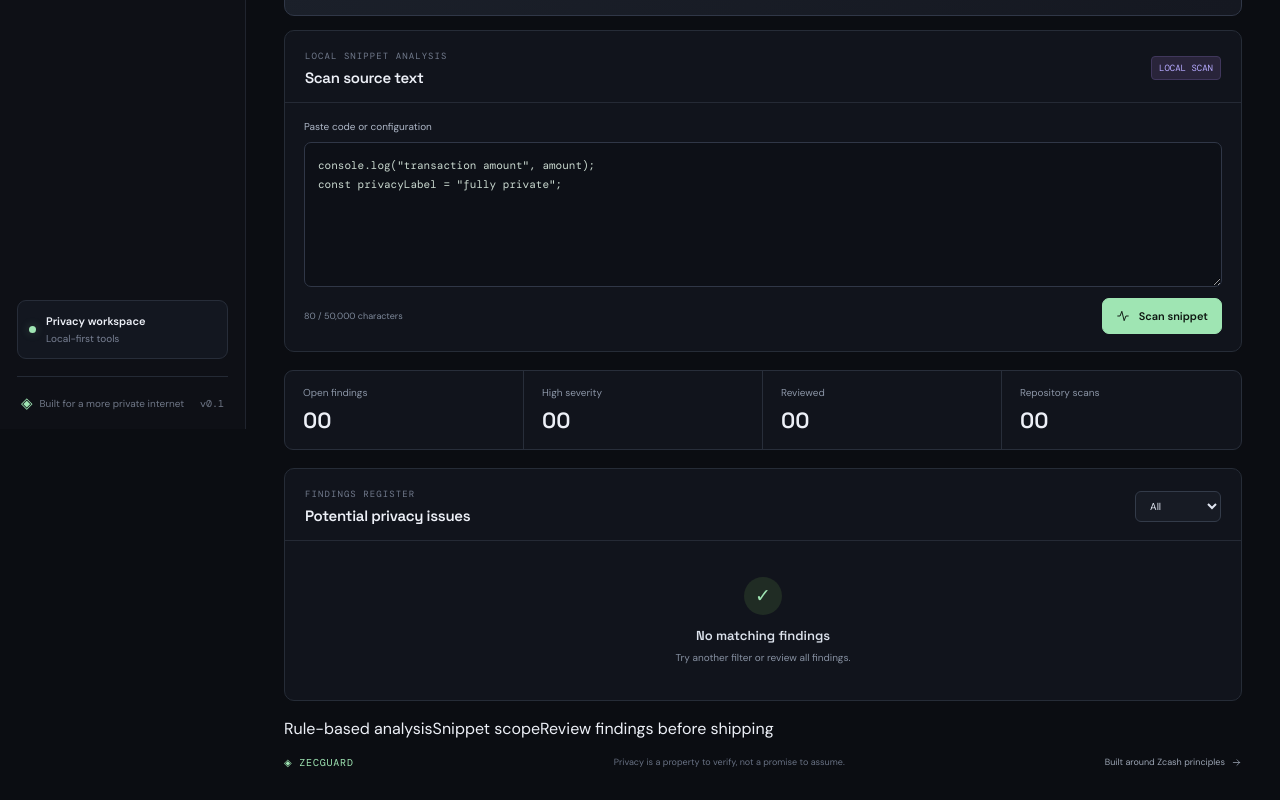
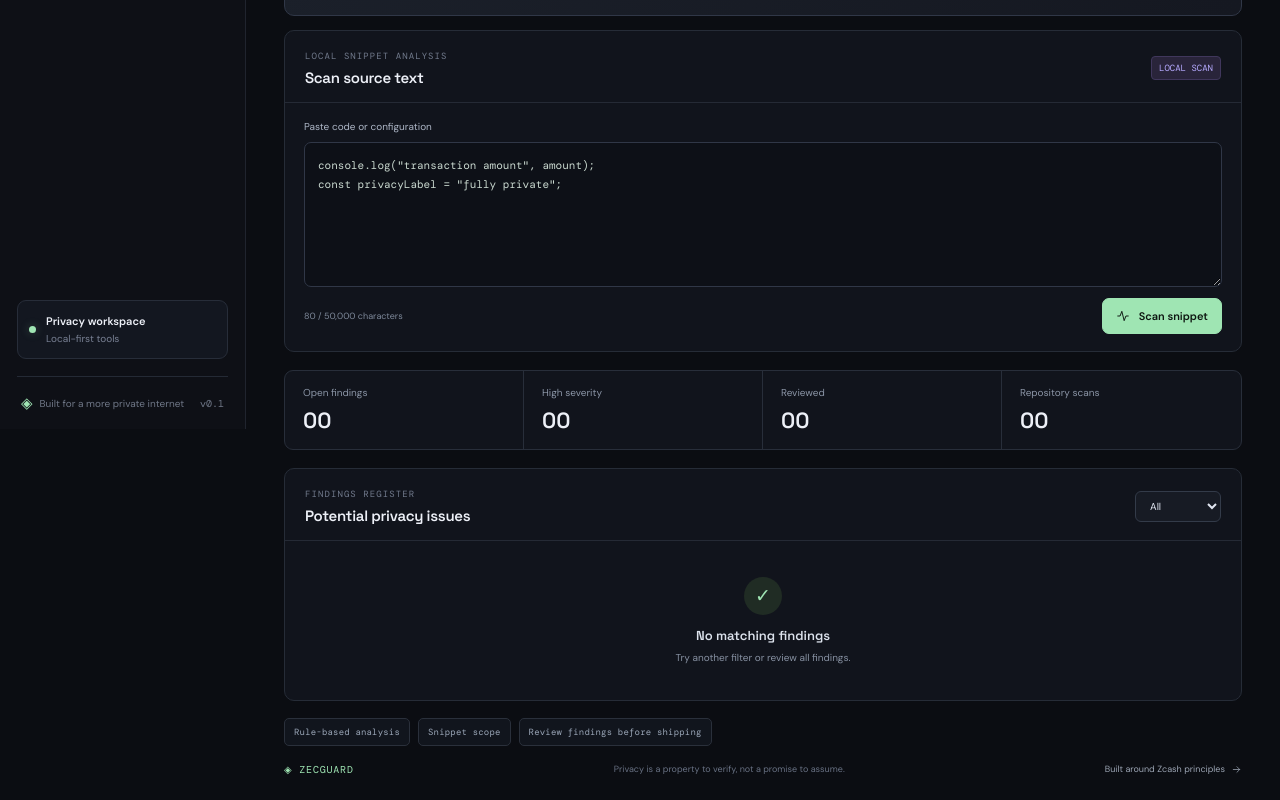
Before and after one commit to Bilalsnz/ZECGUARD, a React (Vite) app: page / in a window 1280 px wide. Shown: the part 371-1171 px from the top of the page. Built offline with nearby package versions, Linux system fonts and the light colour scheme.

Commit message:
style: add compact metadata for cleaner PrivacyGuard UI

```diff
--- a/src/styles.css
+++ b/src/styles.css
@@ -109,3 +109,10 @@
 .network-warning-list p{font-size:9px;color:#e5c28c;line-height:1.5;display:flex;gap:7px;margin:5px 0}
 .network-warning-list svg{width:12px;height:12px;flex:none}
 @media(max-width:760px){.network-status-body{padding:14px;gap:12px}.network-metric-grid{grid-template-columns:repeat(2,minmax(0,1fr));gap:8px}.network-metric{padding:11px}.network-metric strong{font-size:18px}.network-status-actions{gap:12px}}
+
+
+/* Compact product metadata in place of oversized disclaimer panels */
+.field-hint{font-size:10px;color:#8490a1;line-height:1.5;padding:2px 0}
+.privacy-meta{display:flex;flex-wrap:wrap;gap:8px;margin-top:14px}
+.privacy-meta span{font:9px 'DM Mono',monospace;letter-spacing:.02em;color:#9aa6b7;border:1px solid #2a303b;background:#11151d;border-radius:5px;padding:7px 9px}
+.network-config-note{font-size:9px;color:#788395;line-height:1.5}
```
